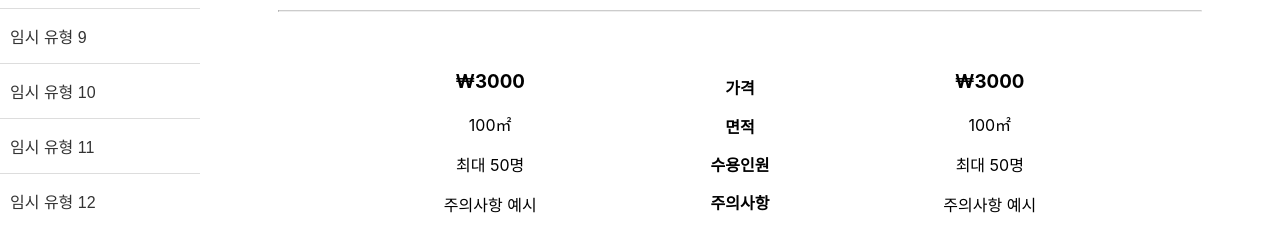
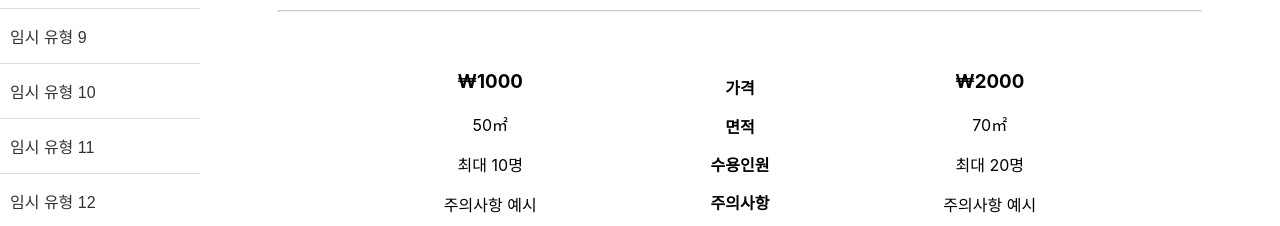
Before and after one commit to Capstone-2024-yh/Front-end, a React (Create React App) app in the folder frontend/: page /compare-page in a window 1280 px wide. Shown: the part 495-721 px from the top of the page. Built offline with nearby package versions, Linux system fonts and the light colour scheme; no server answers; the HTML template or start-up script is replaced by a standard one.

Commit message:
Compare data input unification

```diff
--- a/frontend/src/components/search/ComparePage.js
+++ b/frontend/src/components/search/ComparePage.js
@@ -68,22 +68,22 @@ function Sidebar({ setSelectedType }) {
 function ComparisonArea({ selectedType }) {
   const [leftFacility, setLeftFacility] = useState(null);
   const [rightFacility, setRightFacility] = useState(null);
-  const [facilityOptions, setFacilityOptions] = useState([]);
+  const [facilities, setFacilities] = useState([]);
 
   useEffect(() => {
     async function fetchFacilities() {
       try {
         const response = await axios.get(`/api/facilities?type=${selectedType}`);
-        setFacilityOptions(response.data);
+        setFacilities(response.data);
         setLeftFacility(response.data[0]?.id);
         setRightFacility(response.data[1]?.id);
       } catch (error) {
         console.error("Error fetching facilities", error);
         const tempFacilities = [
-          { id: 'temp1', name: '임시 시설 1', image: 'https://via.placeholder.com/150', shortDescription: '이 문장은 임시 소개문입니다.', price: 1000 },
-          { id: 'temp2', name: '임시 시설 2', image: 'https://via.placeholder.com/150', shortDescription: '이 문장은 임시 소개문입니다.', price: 2000 },
+          { id: 'temp1', name: '임시 시설 1', image: 'https://via.placeholder.com/150', shortDescription: '이 문장은 임시 소개문입니다.', price: 1000, area: 50, capacity: 10, precautions: '주의사항 예시', refundPolicy: '환불 정책 예시' },
+          { id: 'temp2', name: '임시 시설 2', image: 'https://via.placeholder.com/150', shortDescription: '이 문장은 임시 소개문입니다.', price: 2000, area: 70, capacity: 20, precautions: '주의사항 예시', refundPolicy: '환불 정책 예시' },
         ];
-        setFacilityOptions(tempFacilities);
+        setFacilities(tempFacilities);
         setLeftFacility('temp1');
         setRightFacility('temp2');
       }
@@ -101,6 +101,9 @@ function ComparisonArea({ selectedType }) {
   const handleRightFacilityChange = (event) => {
     setRightFacility(event.target.value);
   };
+
+  const leftFacilityData = facilities.find(facility => facility.id === leftFacility);
+  const rightFacilityData = facilities.find(facility => facility.id === rightFacility);
 
   return (
     <div className="comparison-area" style={{ display: 'flex', flexDirection: 'column', alignItems: 'center', width: '80%', maxWidth: '1200px', marginLeft: '200px', marginTop: '-100px' }}>
@@ -121,11 +124,11 @@ function ComparisonArea({ selectedType }) {
             display: 'block',
             marginBottom: '10px'
           }}>
-            {facilityOptions.map(option => (
-              <option key={option.id} value={option.id}>{option.name}</option>
+            {facilities.map(facility => (
+              <option key={facility.id} value={facility.id}>{facility.name}</option>
             ))}
           </select>
-          <FacilitySimpleDetail id={leftFacility} facilityOptions={facilityOptions} />
+          <FacilitySimpleDetail facility={leftFacilityData} />
         </div>
         {/* 가운데 목차 영역 */}
         <div style={{ display: 'flex', flexDirection: 'column', alignItems: 'center', justifyContent: 'center', width: '80px', minWidth: '80px', marginTop: '70px' }}>
@@ -152,18 +155,18 @@ function ComparisonArea({ selectedType }) {
             display: 'block',
             marginBottom: '10px'
           }}>
-            {facilityOptions.map(option => (
-              <option key={option.id} value={option.id}>{option.name}</option>
+            {facilities.map(facility => (
+              <option key={facility.id} value={facility.id}>{facility.name}</option>
             ))}
           </select>
-          <FacilitySimpleDetail id={rightFacility} facilityOptions={facilityOptions} />
+          <FacilitySimpleDetail facility={rightFacilityData} />
         </div>
       </div>
 
       <hr style={{ width: '100%', borderTop: '1px solid #ccc', margin: '20px 0' }} />
 
       <div style={{ display: 'flex', justifyContent: 'space-around', width: '100%', marginTop: '20px' }}>
-        <FacilityDetail id={leftFacility} />
+        <FacilityDetail facility={leftFacilityData} />
         {/* 가운데 목차 영역 */}
         <div style={{ display: 'flex', flexDirection: 'column', alignItems: 'center', justifyContent: 'center', width: '80px', minWidth: '40px' }}>
           <div style={{ height: '38px', display: 'flex', alignItems: 'center', marginTop: '5px' }}>
@@ -182,16 +185,14 @@ function ComparisonArea({ selectedType }) {
             <p style={{ fontSize: '16px', fontWeight: 'bold', margin: '0', textAlign: 'center' }}>환불정책</p>
           </div>
         </div>
-        <FacilityDetail id={rightFacility} />
+        <FacilityDetail facility={rightFacilityData} />
       </div>
     </div>
   );
 }
 
 // FacilitySimpleDetail 컴포넌트
-function FacilitySimpleDetail({ id, facilityOptions }) {
-  const facility = facilityOptions.find(option => option.id === id);
-
+function FacilitySimpleDetail({ facility }) {
   return facility ? (
     <div className="facility-simple-detail" style={{ display: 'flex', flexDirection: 'column', alignItems: 'center' }}>
       <img src={facility.image} alt={facility.name} style={{ width: '100%', maxWidth: '150px', marginBottom: '10px' }} />
@@ -203,23 +204,7 @@ function FacilitySimpleDetail({ id, facilityOptions }) {
 }
 
 // FacilityDetail 컴포넌트
-function FacilityDetail({ id }) {
-  const [facility, setFacility] = useState(null);
-
-  useEffect(() => {
-    async function fetchFacilityDetail() {
-      try {
-        const response = await axios.get(`/api/facilities/${id}/details`);
-        setFacility(response.data);
-      } catch (error) {
-        console.error("Error fetching facility details", error);
-        // 임시 데이터 사용
-        setFacility({ price: 3000, area: 100, capacity: 50, precautions: "주의사항 예시", refundPolicy: "환불 정책 예시" });
-      }
-    }
-    if (id) fetchFacilityDetail();
-  }, [id]);
-
+function FacilityDetail({ facility }) {
   return facility ? (
     <div className="facility-detail" style={{ textAlign: 'center', width: '45%', margin: '0 10px' }}>
       <h3>₩{facility.price}</h3>
```
